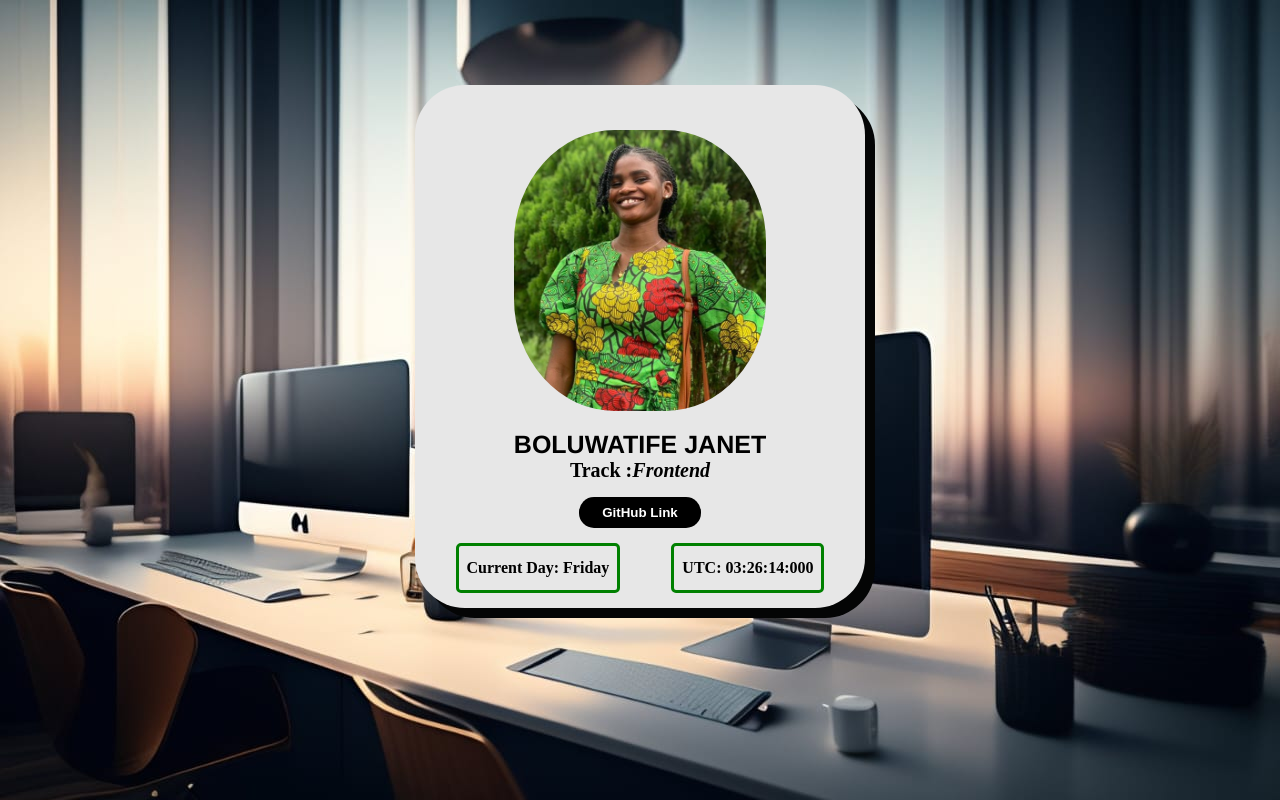
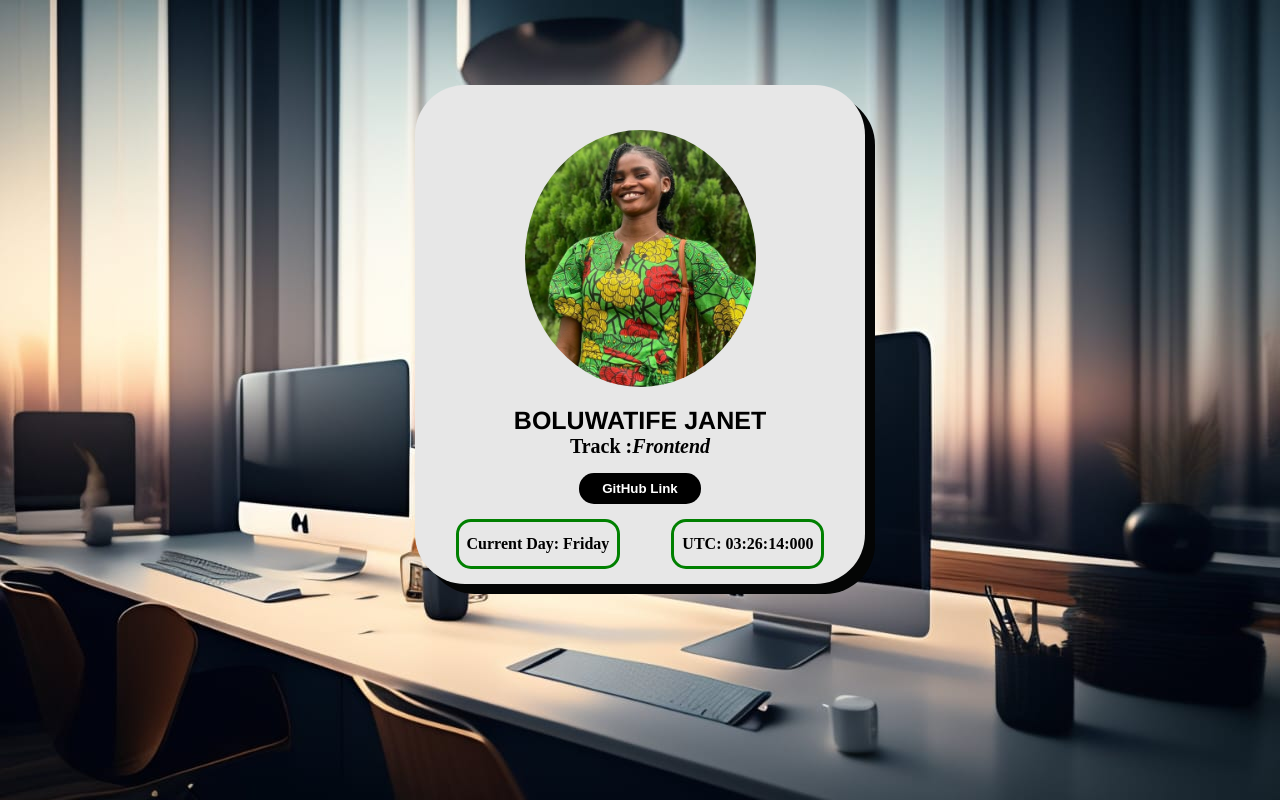
Before and after one commit to Tifem/HNG-Internship, a plain HTML site: page index.html in a window 1280 px wide. Drawn offline with Linux system fonts and the light colour scheme.

Commit message:
first commit

```diff
--- a/index.css
+++ b/index.css
@@ -39,8 +39,8 @@ font-size: 25px;
     font-size: 20px;
 }
 .content img{
-    max-width: 60%;
-    border-radius: 40%;
+    max-width: 55%;
+    border-radius: 100%;
     box-shadow: #000;
     margin:30px ;
     margin-bottom: 15px;
@@ -83,5 +83,5 @@ button:hover{
 .day {
     border: 3px solid green;
     padding: 8px;
-    border-radius: 5px;
+    border-radius: 15px;
 }
--- a/index.html
+++ b/index.html
@@ -13,7 +13,7 @@
         <h3>Boluwatife Janet</h3>
         <h4>Track :<strong style="font-style: italic;">Frontend</strong></h4>
 
-        <button><a href="http://">GitHub Link</a></button>
+        <button><a href="https://github.com/Tifem/HNG-Internship">GitHub Link</a></button>
         <div class="week">
             <div class="day">
                 <p id="currentDayOfTheWeek"></p>
```
